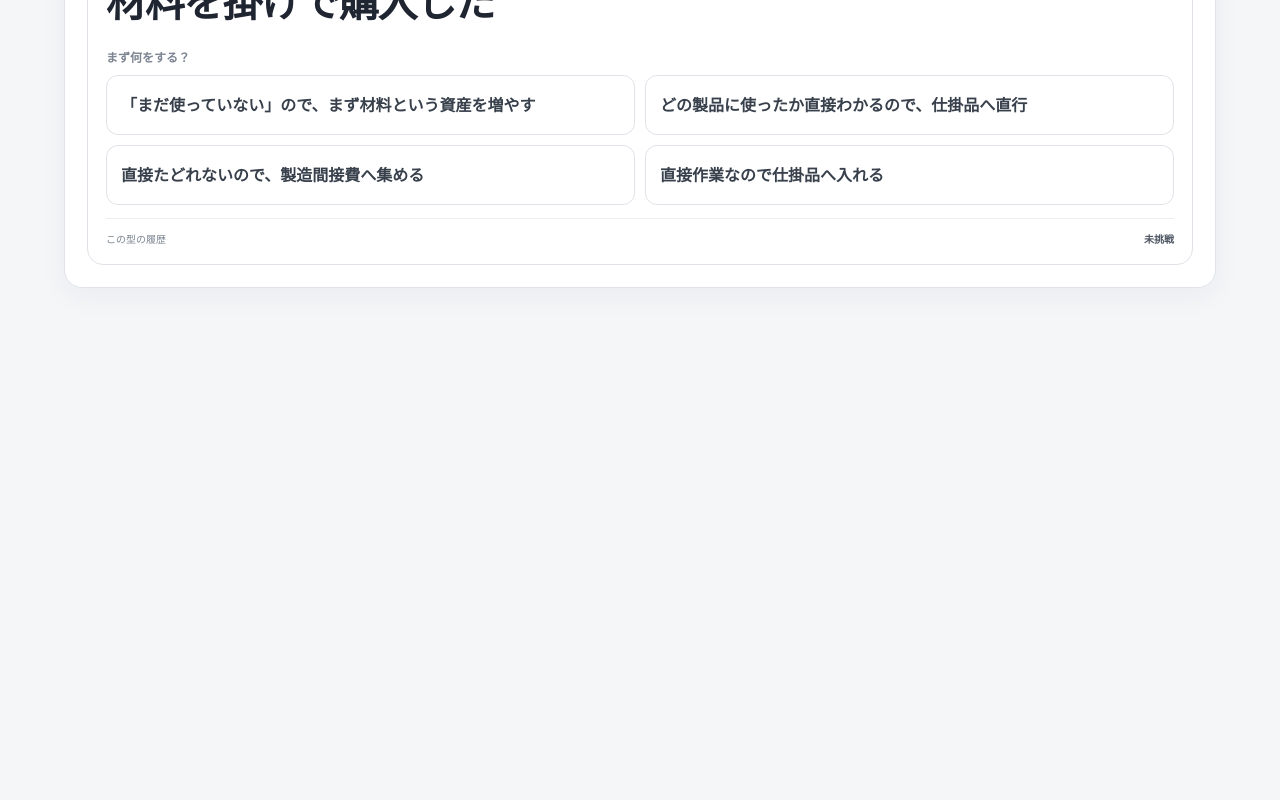
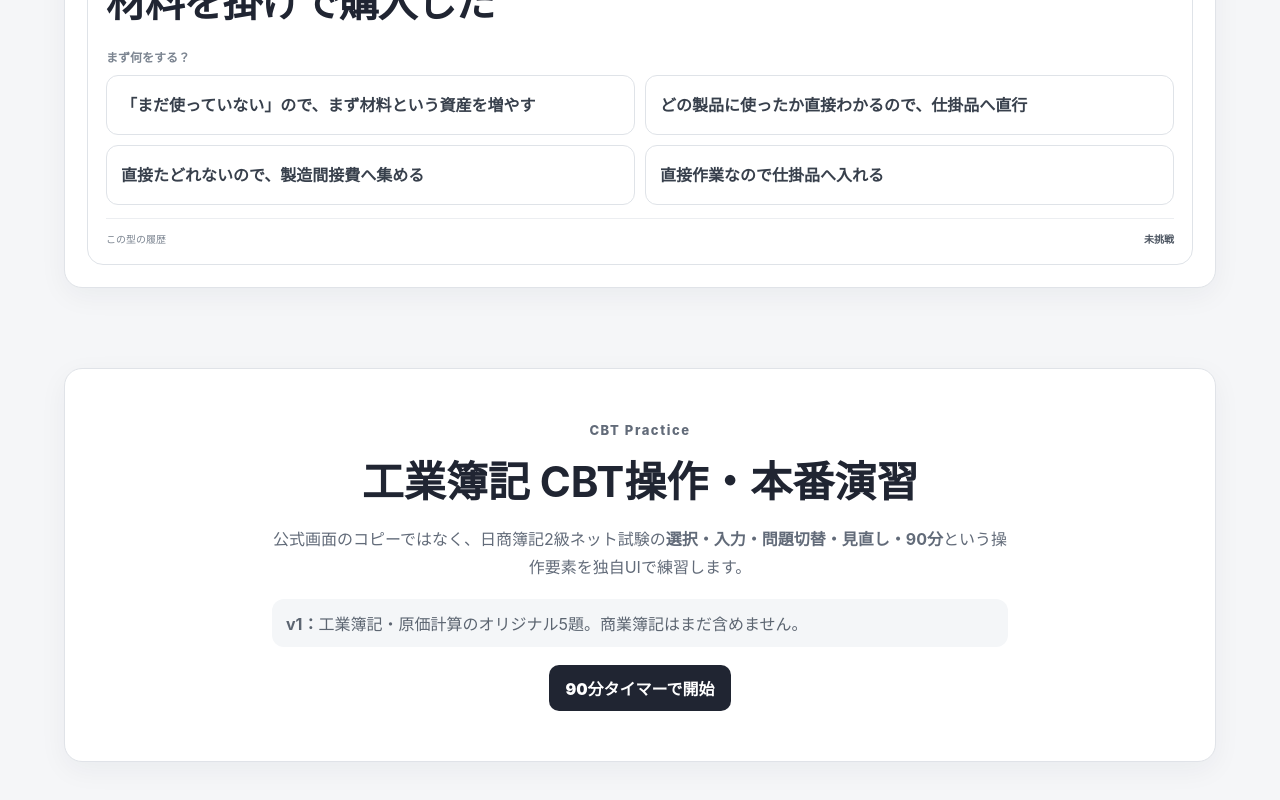
Before and after one commit to butyukunn82/boki2-cost-learning, a React (Vite) app: page / in a window 1280 px wide. Shown: the part 9892-10692 px from the top of the page. Before the commit the page ends 10260 px from the top, so only its background shows below. Built offline with nearby package versions, Linux system fonts and the light colour scheme.

Commit message:
feat: mount CBT practice shell

```diff
--- a/src/main.tsx
+++ b/src/main.tsx
@@ -9,6 +9,7 @@ import CvpLab from './features/CvpLab'
 import FirstMoveTrainer from './features/FirstMoveTrainer'
 import CorePatternTrainer from './features/CorePatternTrainer'
 import ProcessMethodLab from './features/ProcessMethodLab'
+import CbtPractice from './features/CbtPractice'
 import './styles/app.css'
 import './styles/flow-fix.css'
 import './styles/process-lab.css'
@@ -19,6 +20,7 @@ import './styles/cvp-lab.css'
 import './styles/first-move-trainer.css'
 import './styles/core-pattern-trainer.css'
 import './styles/process-method-lab.css'
+import './styles/cbt-practice.css'
 
 ReactDOM.createRoot(document.getElementById('root')!).render(
   <React.StrictMode>
@@ -32,6 +34,7 @@ ReactDOM.createRoot(document.getElementById('root')!).render(
       <CvpLab />
       <FirstMoveTrainer />
       <CorePatternTrainer />
+      <CbtPractice />
     </div>
   </React.StrictMode>,
 )
```
